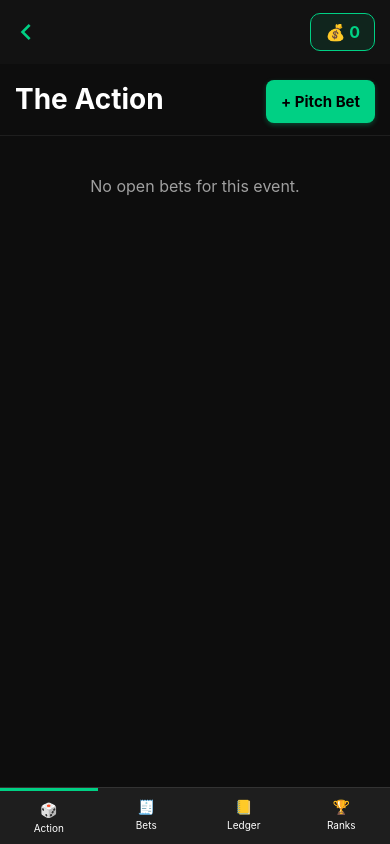
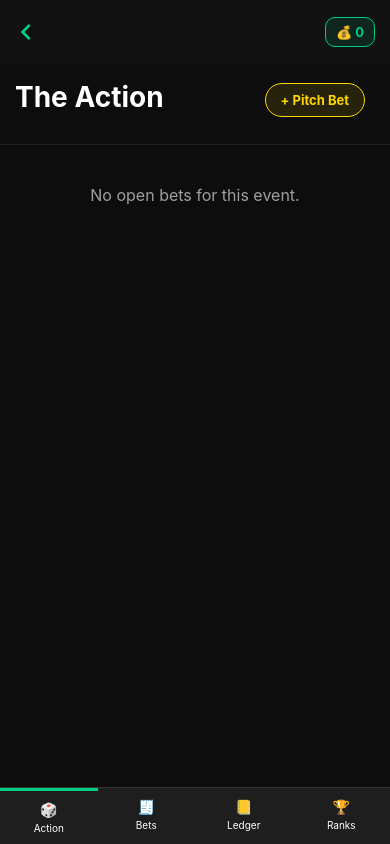
Before and after one commit to jamesw-li/social-bookie, a React Native app: screen /Dashboard in a window 390 px wide. Built offline with nearby package versions, Linux system fonts and the light colour scheme.

Commit message:
UI changes for buttons.

```diff
--- a/components/ActionTab.tsx
+++ b/components/ActionTab.tsx
@@ -41,7 +41,12 @@ export default function ActionTab({
       {/* Sub-header */}
       <View style={styles.subHeader}>
         <View style={styles.subHeaderLeft}>
-          <Text style={styles.title}>The Action</Text>
+          <View style={{ flexDirection: 'row', justifyContent: 'space-between', alignItems: 'center', marginBottom: 12 }}>
+            <Text style={styles.title}>The Action</Text>
+            <TouchableOpacity style={styles.pitchButton} onPress={onPitchPress}>
+              <Text style={styles.pitchButtonText}>+ Pitch Bet</Text>
+            </TouchableOpacity>
+          </View>
           <View style={{ flexDirection: 'row', alignItems: 'center', gap: 10 }}>
             {eventsList.length > 0 && (
               <EventSwitcher
@@ -55,9 +60,6 @@ export default function ActionTab({
             )}
           </View>
         </View>
-        <TouchableOpacity style={styles.pitchButton} onPress={onPitchPress}>
-          <Text style={styles.pitchButtonText}>+ Pitch Bet</Text>
-        </TouchableOpacity>
       </View>
 
       {/* Feed */}
@@ -111,19 +113,17 @@ const styles = StyleSheet.create({
     marginBottom: 6,
   },
   pitchButton: {
-    backgroundColor: '#00D084',
-    paddingVertical: 12,
+    backgroundColor: 'rgba(255, 215, 0, 0.1)',
+    borderWidth: 1,
+    borderColor: '#FFD700',
     paddingHorizontal: 15,
-    borderRadius: 8,
-    shadowColor: '#00D084',
-    shadowOpacity: 0.3,
-    shadowRadius: 5,
-    shadowOffset: { width: 0, height: 2 },
+    paddingVertical: 8,
+    borderRadius: 20,
   },
   pitchButtonText: {
-    color: '#000',
+    color: '#FFD700',
     fontWeight: 'bold',
-    fontSize: 15,
+    fontSize: 13,
   },
   sectionHeader: {
     fontSize: 13,
--- a/screens/DashboardScreen.tsx
+++ b/screens/DashboardScreen.tsx
@@ -581,10 +581,10 @@ export default function DashboardScreen({ route, navigation }: any) {
 const styles = StyleSheet.create({
   container: { flex: 1, backgroundColor: '#121212', padding: 20 },
   headerContainer: { marginBottom: 15 },
-  navPillHost: { backgroundColor: 'rgba(255, 215, 0, 0.1)', paddingVertical: 8, paddingHorizontal: 12, borderRadius: 8, borderWidth: 1, borderColor: '#FFD700' },
-  navPillHostText: { color: '#FFD700', fontWeight: 'bold', fontSize: 14 },
-  walletBadge: { backgroundColor: 'rgba(0, 208, 132, 0.1)', borderWidth: 1, borderColor: '#00D084', borderRadius: 10, paddingHorizontal: 14, paddingVertical: 8 },
-  walletText: { color: '#00D084', fontWeight: 'bold', fontSize: 16 },
+  navPillHost: { backgroundColor: 'rgba(255, 215, 0, 0.1)', paddingVertical: 6, paddingHorizontal: 10, borderRadius: 8, borderWidth: 1, borderColor: '#FFD700' },
+  navPillHostText: { color: '#FFD700', fontWeight: 'bold', fontSize: 12 },
+  walletBadge: { backgroundColor: 'rgba(0, 208, 132, 0.1)', borderWidth: 1, borderColor: '#00D084', borderRadius: 10, paddingHorizontal: 10, paddingVertical: 6 },
+  walletText: { color: '#00D084', fontWeight: 'bold', fontSize: 13 },
   badgeContainer: { position: 'absolute', top: -5, right: -5, backgroundColor: '#ff4444', borderRadius: 12, minWidth: 24, height: 24, justifyContent: 'center', alignItems: 'center', borderWidth: 2, borderColor: '#121212' },
   badgeText: { color: '#fff', fontSize: 12, fontWeight: 'bold' },
   betCard: { backgroundColor: '#1e1e1e', borderRadius: 12, padding: 16, marginBottom: 15, borderWidth: 1, borderColor: '#333' },
```
